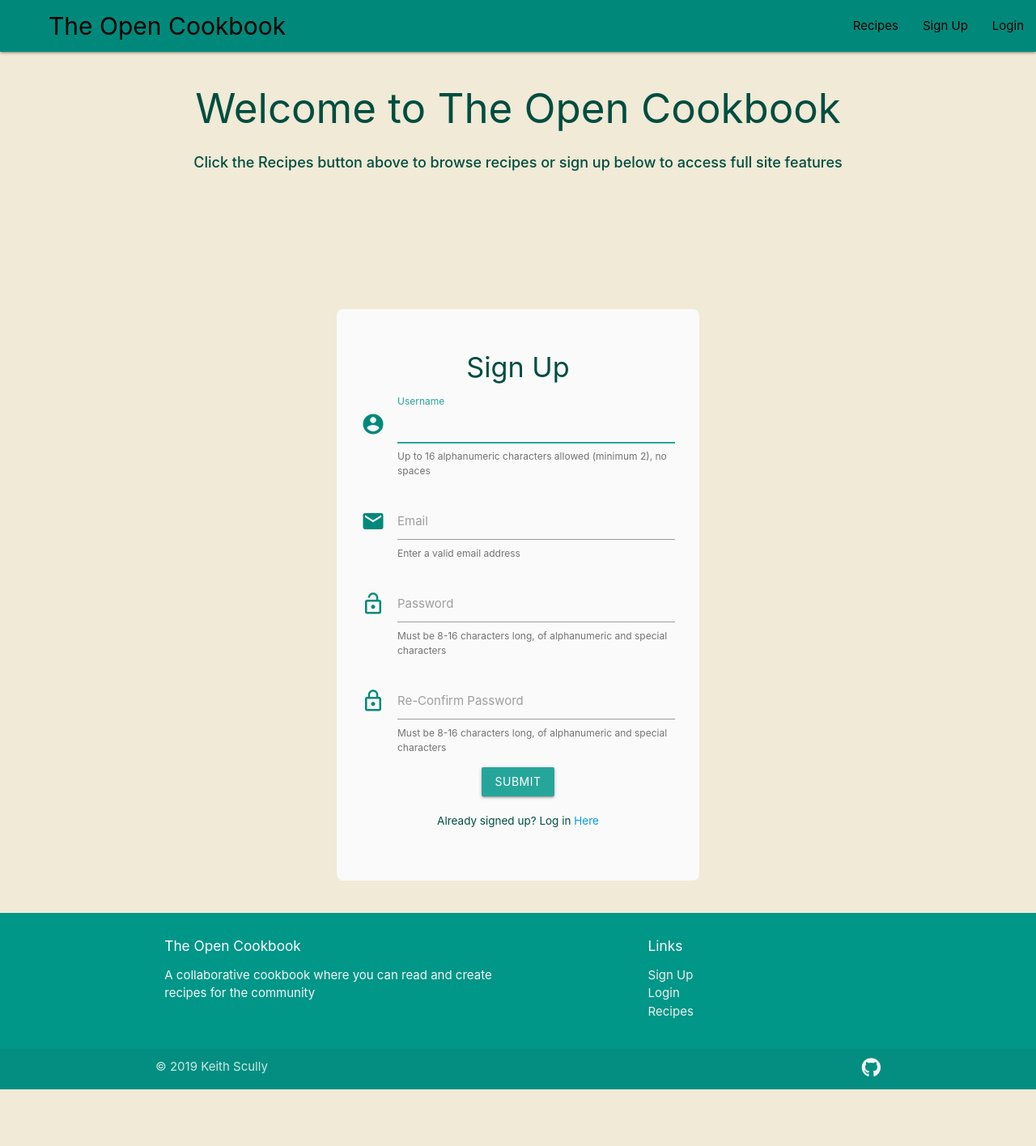
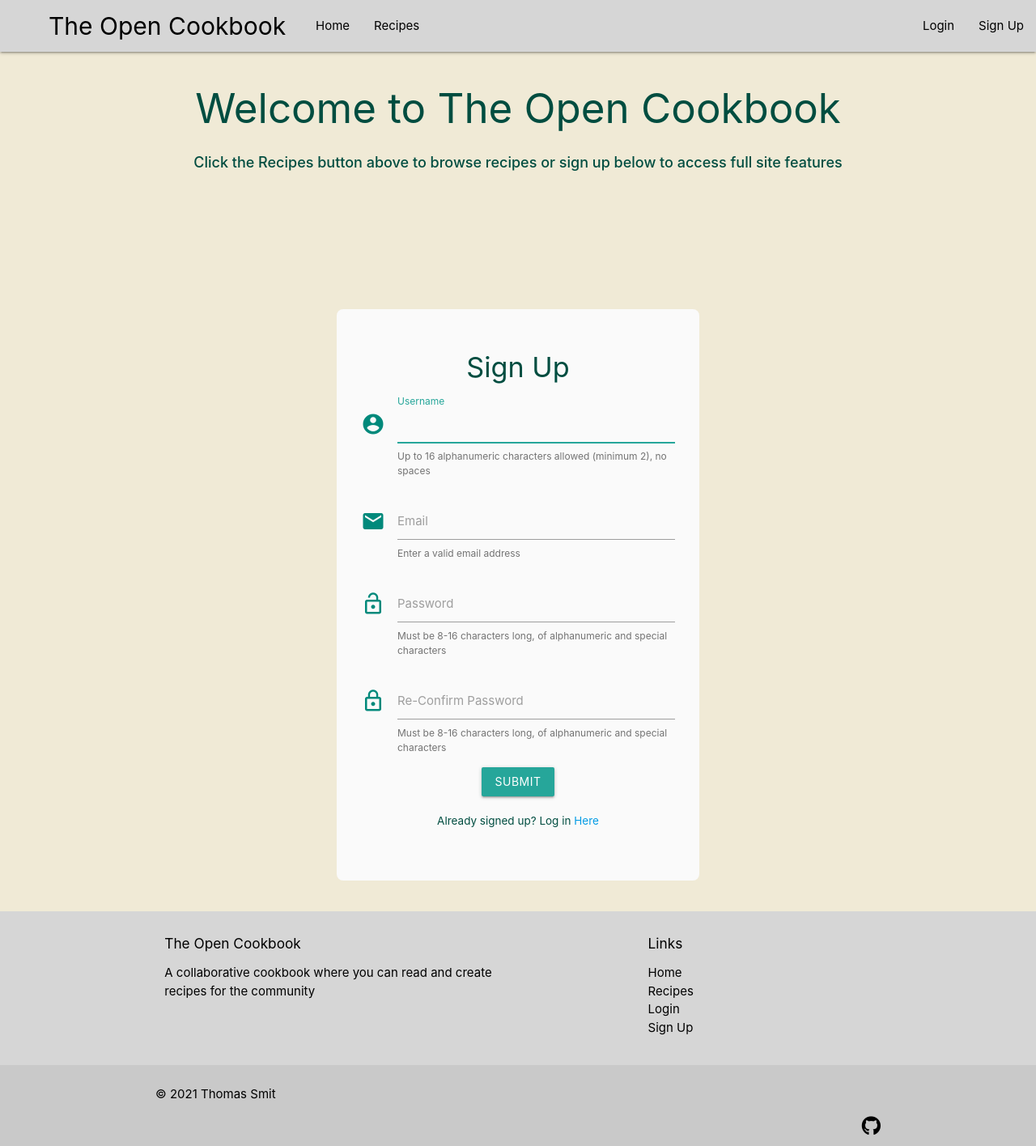
Before and after one commit to Code-Institute-Submissions/ThomasMSmit-Online-Cookbook_JuneSub, a Flask app: page /signup in a window 1280 px wide. Shown: the whole page at 81% size. Before the commit the page ends 1346 px from the top, so only its background shows below. Run offline with Flask 2, Linux system fonts and the light colour scheme; some libraries are stand-ins or nearby versions.

Commit message:
Added home button to navbar and footer + changed navbar layout

```diff
--- a/templates/base.html
+++ b/templates/base.html
@@ -4,6 +4,7 @@
     <meta charset="UTF-8">
     <meta name="viewport" content="width=device-width, initial-scale=1.0">
     <meta http-equiv="X-UA-Compatible" content="ie=edge">
+    <meta http-equiv="Cache-control" content="public">
     <title>The Open Cookbook</title>
     <!-- Material Design Icons -->
     <link href="https://fonts.googleapis.com/icon?family=Material+Icons" rel="stylesheet">
@@ -18,17 +19,18 @@
 </head>
 <body>
     <!-- Navbar -->
-    <nav class="teal darken-1">
+    <nav class="navbar">
         <div class="nav-wrapper">
-            <a href="{{ url_for('home') }}" class="brand-logo">The Open Cookbook</a>
+            <a class="brand-logo">The Open Cookbook</a>
             <a href="#" data-target="mobile-demo" class="sidenav-trigger"><i class="material-icons">menu</i></a>
-            <ul class="right hide-on-med-and-down">
-                <li><a href="{{ url_for('recipelist') }}">Recipes</a></li>
+            <ul>
+                <li class="left hide-on-med-and-down"><a class="home" href="{{ url_for('home') }}">Home</a></li>
+                <li class="left hide-on-med-and-down"><a href="{{ url_for('recipelist') }}">Recipes</a></li>
                 {% if user %}
-                    <li><a href="{{ url_for('logout') }}">Logout</a></li>
+                    <li class="right hide-on-med-and-down"><a href="{{ url_for('logout') }}">Logout</a></li>
                 {% else %}
-                    <li><a href="{{ url_for('signup') }}">Sign Up</a></li>
-                    <li><a href="{{ url_for('home') }}">Login</a></li>
+                    <li class="right hide-on-med-and-down"><a class="signup" href="{{ url_for('signup') }}">Sign Up</a></li>
+                    <li class="right hide-on-med-and-down"><a href="{{ url_for('login') }}">Login</a></li>
                 {% endif %}
             </ul>
         </div>
@@ -40,7 +42,7 @@
             <li><a href="{{ url_for('logout') }}">Logout</a></li>
         {% else %}
             <li><a href="{{ url_for('signup') }}">Sign Up</a></li>
-            <li><a href="{{ url_for('home') }}">Login</a></li>
+            <li><a href="{{ url_for('login') }}">Login</a></li>
         {% endif %}
     </ul>
 
@@ -58,23 +60,26 @@
     </main>
 
 
-    <footer class="page-footer mt-40 teal">
+    <footer class="page-footer">
         <div class="container">
             <div class="row">
                 <div class="col l6 s12">
-                    <h6 class="white-text">The Open Cookbook</h6>
-                    <p class="grey-text text-lighten-4">A collaborative cookbook where you can read and create recipes for the community</p>
+                    <h6 class="black-text">The Open Cookbook</h6>
+                    <p class="black-text text-lighten-4">A collaborative cookbook where you can read and create recipes for the community</p>
                 </div>
                 <div class="col l4 offset-l2 s12">
-                    <h6 class="white-text">Links</h6>
+                    <h6 class="black-text">Links</h6>
                     <ul>
                         {% if user %}
-                            <li><a class="grey-text text-lighten-3" href="{{ url_for('recipelist') }}">Recipes</a></li>
-                            <li><a class="grey-text text-lighten-3" href="{{ url_for('logout') }}">Logout</a></li>
+                            <li><a class="black-text text-lighten-3" href="{{ url_for('recipelist') }}">Recipes</a></li>
+                            <li><a class="black-text text-lighten-3" href="{{ url_for('logout') }}">Logout</a></li>
                         {% else %}
-                            <li><a class="grey-text text-lighten-3" href="{{ url_for('signup') }}">Sign Up</a></li>
-                            <li><a class="grey-text text-lighten-3" href="{{ url_for('home') }}">Login</a></li>
-                            <li><a class="grey-text text-lighten-3" href="{{ url_for('recipelist') }}">Recipes</a></li>
+                            <li><a class="black-text text-lighten-3" href="{{ url_for('home') }}">Home</a></li>
+                            <li><a class="black-text text-lighten-3" href="{{ url_for('recipelist') }}">Recipes</a></li>
+                            <li><a class="black-text text-lighten-3" href="{{ url_for('login') }}">Login</a></li>
+                            <li><a class="black-text text-lighten-3" href="{{ url_for('signup') }}">Sign Up</a></li>
+
+
                         {% endif %}
                     </ul>
                 </div>
@@ -82,8 +87,8 @@
         </div>
         <div class="footer-copyright">
             <div class="container">
-                © 2019 Keith Scully
-                <a class="grey-text text-lighten-4 right" href="https://github.com/kes2401/online-cookbook" target="_blank"><i class="fab fa-github"></i></a>
+                <p class="black-text">© 2021 Thomas Smit</p>
+                <a class="black-text text-lighten-4 right" href="https://github.com/ThomasMSmit/Online-Cookbook" target="_blank"><i class="fab fa-github"></i></a>
             </div>
         </div>
     </footer>
```
